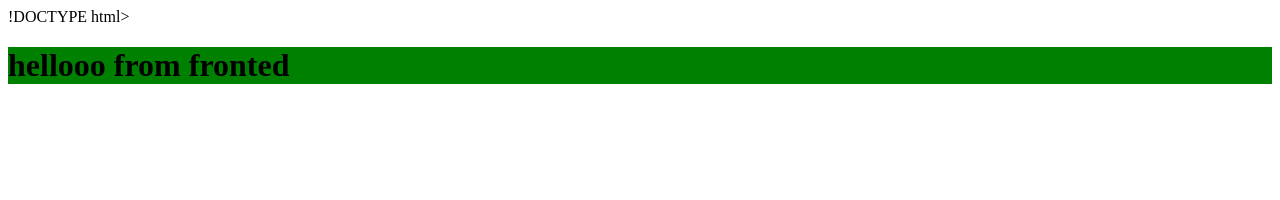
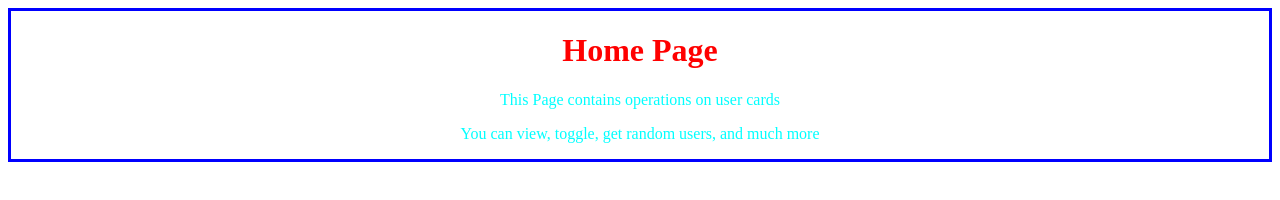
Before and after one commit to Charishmasankeesa/autosuggest2, a website: page frontend/index.html in a window 1280 px wide. Drawn offline with Linux system fonts and the light colour scheme.

Commit message:
third commit

```diff
--- a/frontend/index.css
+++ b/frontend/index.css
@@ -1,6 +1,24 @@
+h1{
+    color: red;
+}
+/* #home-intro{
+    text-align: center;
+    /* border: 3px;
+    border-color: black;
+    border-style: solid;
 
-
-h1 {
-
-    background-color: green;
-}
+    border: 3px solid black;
+} */
+ #intro{
+    text-align: center;
+    border: 3px solid blue;
+ }
+ #intro:hover{
+    background-color: burlywood;
+ }
+ #p1{
+     color: aqua;
+ }
+ #p2{
+    color: blueviolet;
+ }
--- a/frontend/index.html
+++ b/frontend/index.html
@@ -1,12 +1,23 @@
-!DOCTYPE html>
+<!DOCTYPE html>
 <html lang="en">
 <head>
     <meta charset="UTF-8">
-    <meta name="viewport" content="width=<device-width>, initial-scale=1.0">
+    <meta name="viewport" content="width=device-width, initial-scale=1.0">
     <title>Document</title>
-    <link rel ="stylesheet"href="index.css">
+    <link rel="stylesheet" href="index.css">
 </head>
 <body>
-    <h1>  hellooo from fronted</h1>
+    <!-- <div id="home-intro">
+     <h1> Home Page</h1>
+     <p> operations on user card</p>
+     <p> Toggle, Get random user and many more</p>
+     </div> -->
+     <div id="intro">
+        <h1> Home Page</h1>
+        <p id ="p1"> This Page contains operations on user cards</p>
+        <p  id = "p1"> You can view, toggle, get random users, and much more</p>
+
+     </div>
+    <script src="index.js"></script>
 </body>
 </html>
--- a/frontend/index.js
+++ b/frontend/index.js
@@ -1,2 +1,2 @@
 console.log("helloo from frontend");
-alert("hello from js");
+//alert("hello from js");
```
Also changed, not shown: server.js (line endings or trailing spaces).
